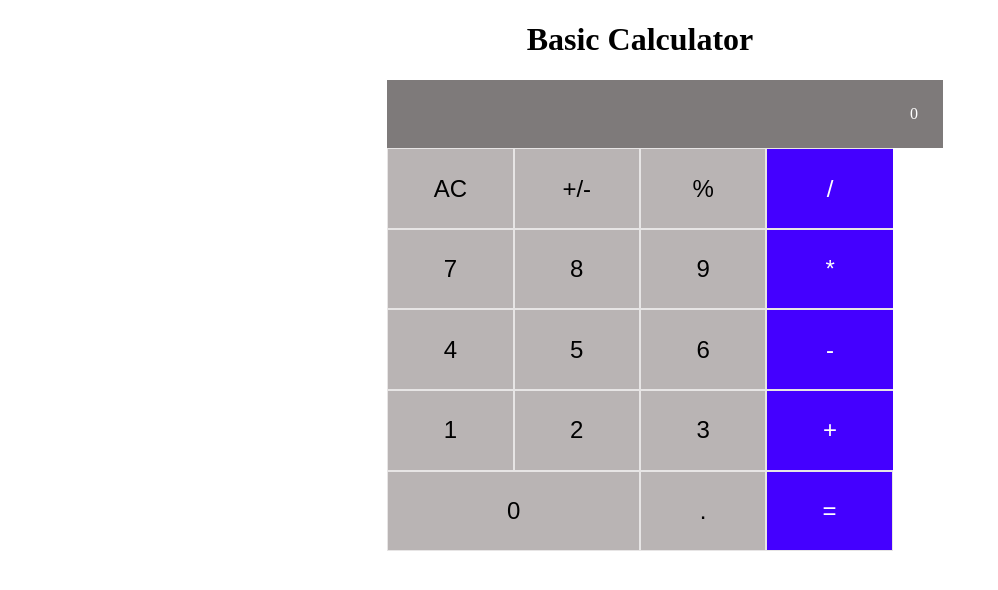
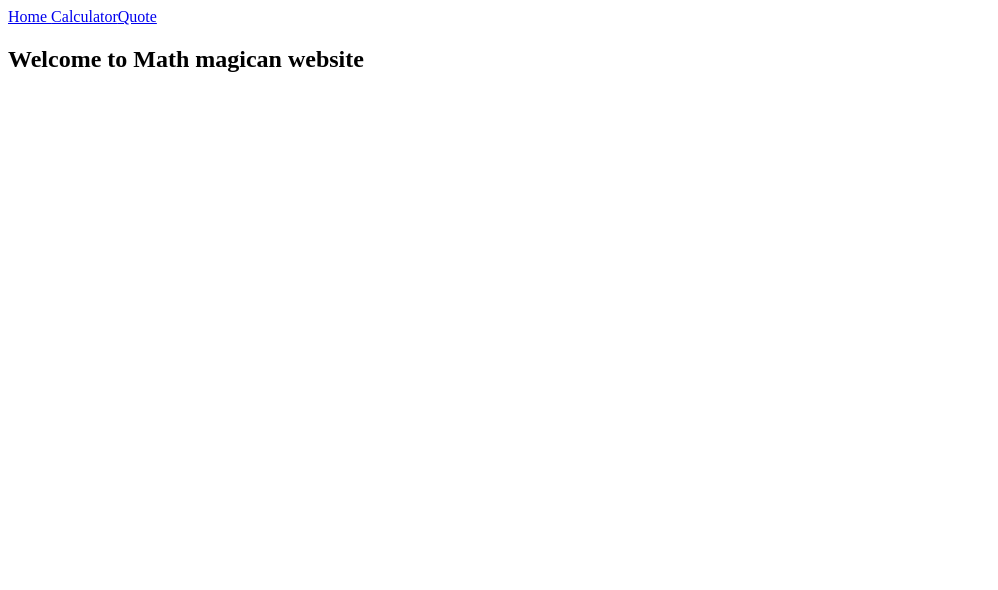
Before and after one commit to che30/react-calculator-app-project, a React (Create React App) app: page / in a window 1280 px wide. Shown: the top 590 px of the page, without its empty margins (0-998 px from the left). Built offline with nearby package versions, Linux system fonts and the light colour scheme; the HTML template or start-up script is replaced by a standard one.

Commit message:
Add Togle Navbar functionality

```diff
--- /dev/null
+++ b/src/Route.js
@@ -0,0 +1,21 @@
+import React from 'react';
+import { Switch, Route } from 'react-router-dom';
+import Home from './component/Home';
+import App from './component/App';
+import Quote from './component/Quote';
+import Navbar from './component/Navbar';
+
+const Routes = () => (
+
+  <main>
+    <Navbar />
+    <Switch>
+      <Route path="/" component={Home} exact />
+      <Route path="/Quote" component={Quote} />
+      <Route path="/App" component={App} />
+      <Route component={Error} />
+    </Switch>
+  </main>
+);
+
+export default Routes;
--- a/src/component/Home.js
+++ b/src/component/Home.js
@@ -1,5 +1,4 @@
-const Home =()=>{
-  return(
-    <h2>Welcome to Math magican website</h2>
-  )
-}
+const Home = () => (
+  <h2>Welcome to Math magican website</h2>
+);
+export default Home;
--- /dev/null
+++ b/src/component/Navbar.js
@@ -0,0 +1,12 @@
+import {
+  Link,
+} from 'react-router-dom';
+
+const Navbar = () => (
+  <div>
+    <Link to="/">Home </Link>
+    <Link to="/App">Calculator</Link>
+    <Link to="/Quote">Quote </Link>
+  </div>
+);
+export default Navbar;
--- a/src/component/Quote.js
+++ b/src/component/Quote.js
@@ -0,0 +1,4 @@
+const Quote = () => (
+  <h2>Math is fun</h2>
+);
+export default Quote;
--- a/src/index.js
+++ b/src/index.js
@@ -1,8 +1,11 @@
 import React from 'react';
 import ReactDOM from 'react-dom';
-import App from './component/App';
+import { BrowserRouter } from 'react-router-dom';
+import Routes from './Route';
 
 ReactDOM.render(
-  <App />,
+  <BrowserRouter>
+    <Routes />
+  </BrowserRouter>,
   document.getElementById('root'),
 );
```
Also changed, not shown: src/component/Calculator.js (deleted).
